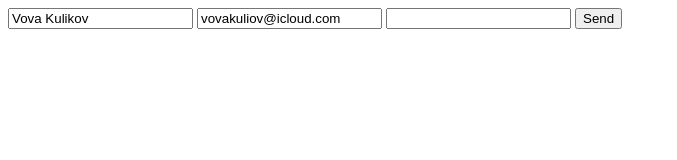
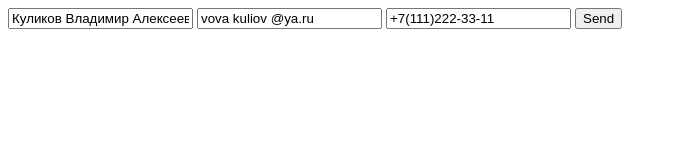
Before and after one commit to vovakulikov/node-school, a website: page index.html in a window 1280 px wide. Shown: the whole page, without its empty margins (0-677 px from the left). Drawn offline with Linux system fonts and the light colour scheme.

Commit message:
Add validate functional

```diff
--- a/index.html
+++ b/index.html
@@ -10,7 +10,7 @@
     <form id="myForm" action="">
         <input type="text" name="fio" />
         <input type="text" name="email" />
-        <input type="phone" name="phone" />
+        <input type="tel" name="phone" />
 
         <button id="submitButton">Send</button>
     </form>
--- a/index.js
+++ b/index.js
@@ -1,9 +1,62 @@
-class MyForm {
-    constructor() {
-        this.form = document.querySelector('#myForm');
+class CustomForm {
+    constructor (formElement, trackedInputs) {
+        this.form = formElement;
+        this.trackedInputs = trackedInputs;
+
+
+        this.validateStrategy =  {
+
+            'fio': (value) => {
+                const trimString = value.replace(/\s+/g,' ').trim();
+
+                return (trimString.split(' ').length === 3)
+            },
+
+            'email': (value) => {
+                const correctDomens = ['ya.ru', 'yandex.ru',
+                                       'yandex.ua', 'yandex.by',
+                                       'yandex.kz', 'yandex.com'];
+                const [emailBody, emailDomen] = value.split('@');
+
+                return (correctDomens.includes(emailDomen) && emailBody);
+
+            },
+
+            'phone': (value) => {
+                const regPattert = /^\+7\(\d{3}\)\d{3}-\d{2}-\d{2}$/ ;
+                const maskCondition = regPattert.test(value);
+
+                const telNumbers = value.replace(/\D+/g,"").split('');
+                const sumTel = telNumbers.reduce((sum, number) => {
+                    sum += +number;
+                    return sum;
+                }, 0)
+
+
+                return (maskCondition && (sumTel <= 30))
+            }
+
+        };
+
     }
 
-    validate(form) {
+    validate () {
+        const elements = Array.from(this.form.elements);
+
+        return elements.reduce((validateData, input) => {
+            const name = input.name;
+            const currentStrategy = this.validateStrategy[name];
+
+            if (!currentStrategy) return validateData;
+
+
+            if (!(currentStrategy(input.value))) {
+                validateData.isValid = false;
+                validateData.errorFields.push(name);
+            }
+
+            return validateData;
+        }, { isValid: true, errorFields: [] });
 
     }
 
@@ -21,19 +74,20 @@ class MyForm {
     }
 
     setData (data) {
-        for (let key in data) {
-            this.form.elements[key].value = data[key];
-        }
-
+        this.trackedInputs.forEach((name) => {
+            if (data.hasOwnProperty(name)) {
+                this.form.elements[name].value = data[name];
+            }
+        });
     }
 }
 
-const form = new MyForm();
-console.log(form.getData());
+const form = new CustomForm(document.querySelector('#myForm'), ['fio','phone','email']);
 
 form.setData({
-    fio: 'Vova Kulikov',
-    email: 'vovakuliov@icloud.com'
+    fio: 'Куликов Владимир Алексеевич',
+    email: 'vova kuliov @ya.ru',
+    phone: '+7(111)222-33-11'
 })
-
-console.log(form.getData());
+console.log(form.validate());
+console.log(form.getData())
```
